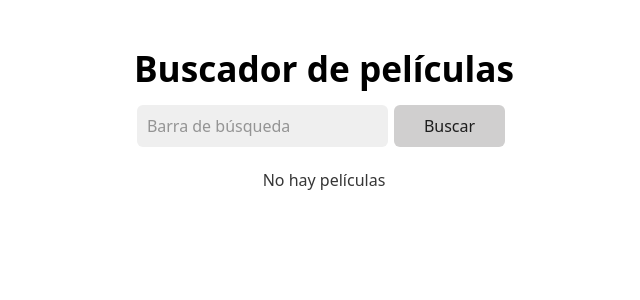
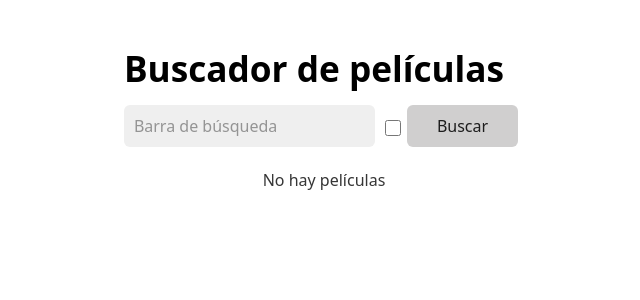
Before and after one commit to KetaLoca/react-buscador-peliculas, a React (Vite) app: page / in a window 1280 px wide. Shown: the top 300 px of the page, without its empty margins (316-956 px from the left). Built offline with nearby package versions, Linux system fonts and the light colour scheme.

Commit message:
CheckBox añadida

```diff
--- a/src/App.css
+++ b/src/App.css
@@ -30,7 +30,7 @@ form {
 }
 
 li {
-  border: '1px solid black';
-   padding: '10px';
-    margin: '10px';
+  text-align: center;
+  padding: '10px';
+  margin: '10px';
 }
--- a/src/App.jsx
+++ b/src/App.jsx
@@ -1,9 +1,9 @@
-import { useEffect, useState } from 'react'
+import { useEffect, useState, useRef } from 'react'
 import './App.css'
-import { useRef } from 'react' //un método para recuperar datos del input del formulario
 
 function App() {
   const inputRef = useRef() //alternativa para recuperar datos
+  const [sort, setSort] = useState(false)
   const [inputQuery, setQuery] = useState('')
   const [movies, setMovies] = useState()
   const hasMovies = movies?.length > 0
@@ -17,6 +17,10 @@ function App() {
 
   const handleChange = (event) => {
     setQuery(event.target.value)
+  }
+
+  const handleSort = () => {
+    setSort(!sort)
   }
 
   const getMovies = () => {
@@ -59,6 +63,7 @@ function App() {
         <h1>Buscador de películas</h1>
         <form className='form' onSubmit={handleSubmit}>
           <input onChange={handleChange} value={inputQuery} name='query' placeholder='Barra de búsqueda' />
+          <input type='checkbox' onChange={handleSort} checked={sort} />
           <button className='boton' type='submit'>Buscar</button>
         </form>
         {error && <p style={{ color: 'red' }} className='error'>{error}</p>}
```
